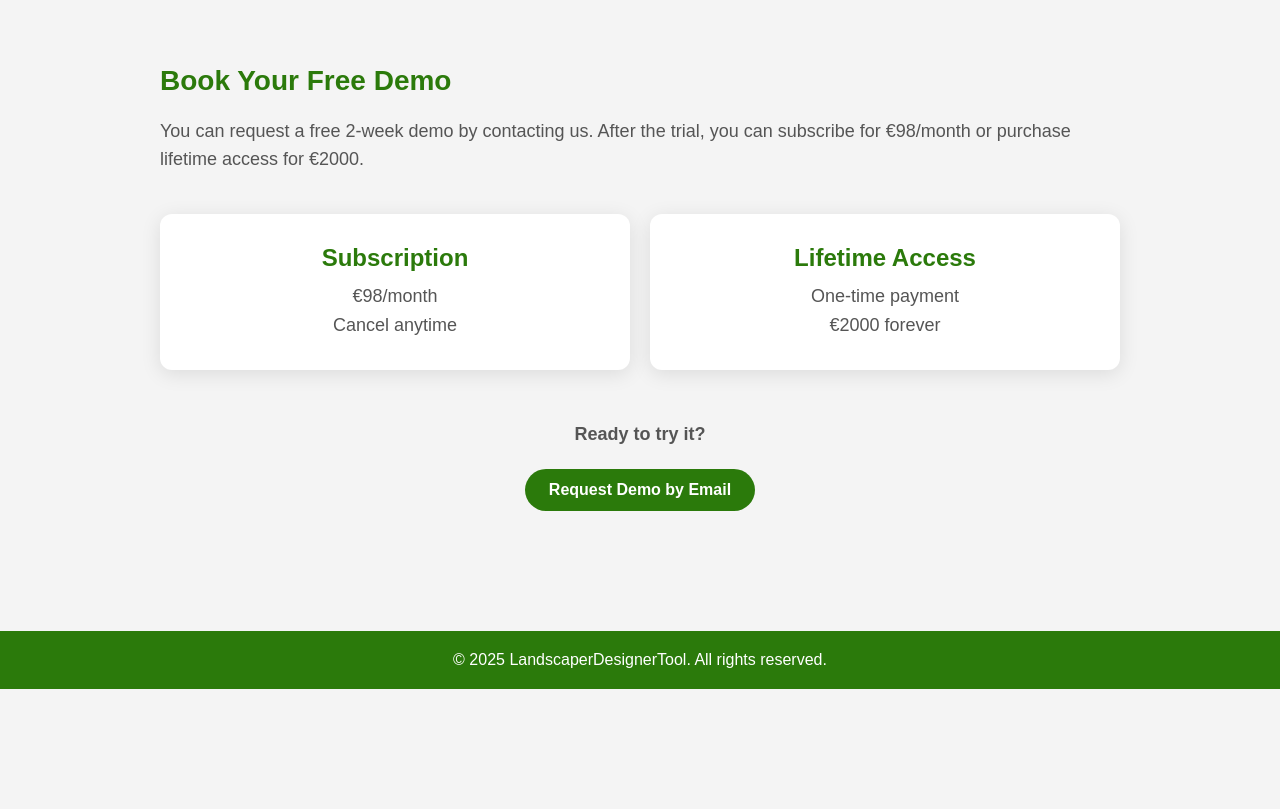
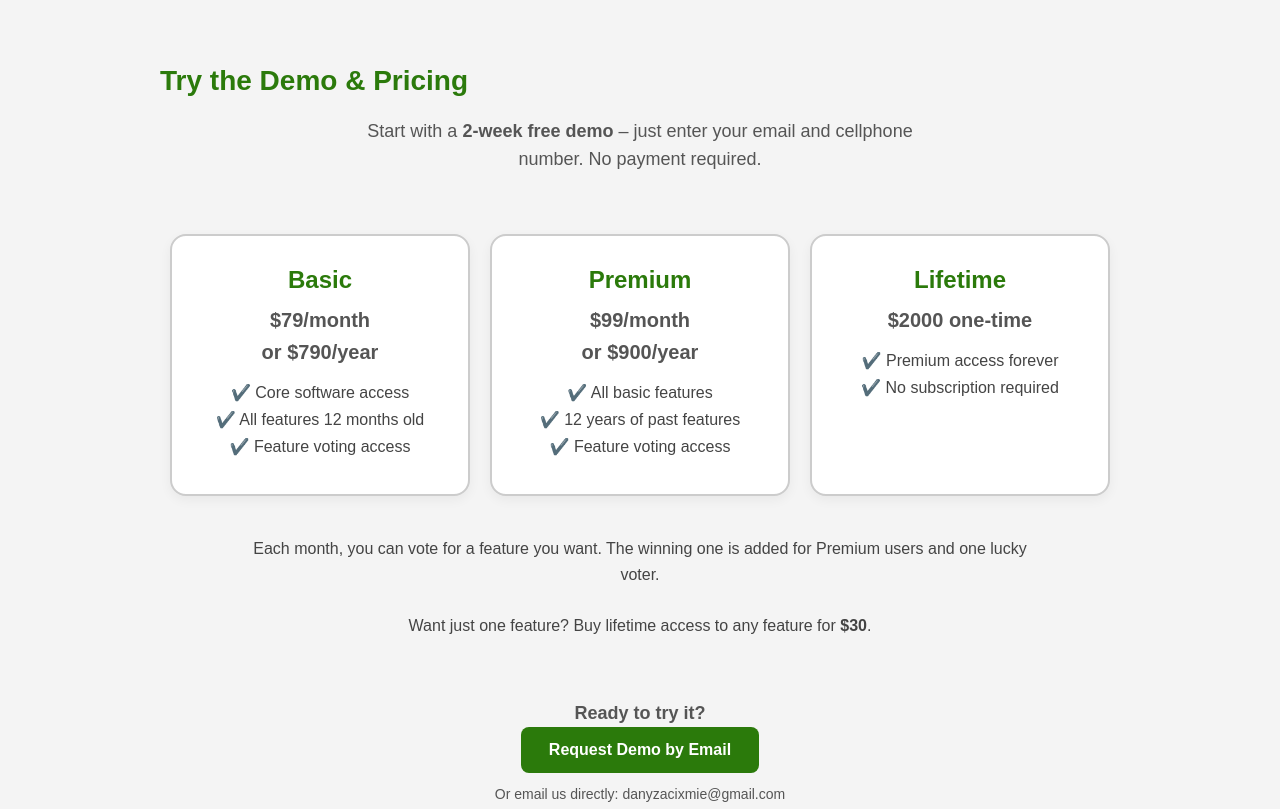
Before and after one commit to Gzernob/LsDT-new, a plain HTML site: page index.html in a window 1280 px wide. Shown: the part 2440-3249 px from the top of the page. Before the commit the page ends 3129 px from the top, so only its background shows below. Drawn offline with Linux system fonts and the light colour scheme.

Commit message:
changement des tarrifs

```diff
--- a/index.html
+++ b/index.html
@@ -122,47 +122,63 @@
       display: block;
     }
 
-    .pricing {
+    .pricing-cards {
       display: flex;
-      justify-content: space-around;
-      margin-top: 40px;
+      flex-wrap: wrap;
       gap: 20px;
-      flex-wrap: wrap;
+      margin-top: 60px;
+      justify-content: center;
     }
 
     .price-card {
-      background-color: white;
-      border-radius: 12px;
+      background: white;
+      border: 2px solid #ccc;
+      border-radius: 16px;
       padding: 30px;
-      text-align: center;
-      box-shadow: 0 4px 20px rgba(0,0,0,0.1);
+      box-shadow: 0 4px 12px rgba(0,0,0,0.05);
       flex: 1;
       min-width: 250px;
+      max-width: 300px;
+      text-align: center;
     }
 
     .price-card h3 {
+      color: #2b7a0b;
       font-size: 24px;
       margin-bottom: 10px;
-      color: #2b7a0b;
     }
 
     .price-card p {
-      font-size: 18px;
+      font-size: 20px;
+      font-weight: bold;
+      margin-bottom: 15px;
+    }
+
+    .price-card ul {
+      list-style: none;
+      padding: 0;
+      font-size: 16px;
+      color: #444;
+    }
+
+    .price-card ul li {
+      margin: 8px 0;
     }
 
     .contact {
       text-align: center;
-      margin-top: 50px;
+      margin-top: 60px;
     }
 
     .contact a {
       display: inline-block;
-      margin-top: 20px;
+      padding: 14px 28px;
       background-color: #2b7a0b;
       color: white;
-      padding: 12px 24px;
-      border-radius: 25px;
       font-weight: bold;
+      font-size: 16px;
+      text-decoration: none;
+      border-radius: 8px;
       transition: background 0.3s ease;
     }
 
@@ -199,7 +215,7 @@
     <nav>
       <a href="#features">Features</a>
       <a href="#mockup">Preview</a>
-      <a href="#demo" class="demo-button">Book a Demo</a>
+      <a href="#pricing" class="demo-button">Book a Demo</a>
     </nav>
   </header>
 
@@ -223,24 +239,53 @@
     </div>
   </section>
 
-  <section id="demo" class="section">
-    <h2>Book Your Free Demo</h2>
-    <p>You can request a free 2-week demo by contacting us. After the trial, you can subscribe for €98/month or purchase lifetime access for €2000.</p>
+  <!-- New Pricing & Demo Section -->
+  <section id="pricing" class="section">
+    <h2>Try the Demo & Pricing</h2>
+    <p style="text-align: center; max-width: 600px; margin: auto;">
+      Start with a <strong>2-week free demo</strong> – just enter your email and cellphone number. No payment required.
+    </p>
 
-    <div class="pricing">
+    <div class="pricing-cards">
       <div class="price-card">
-        <h3>Subscription</h3>
-        <p>€98/month<br>Cancel anytime</p>
+        <h3>Basic</h3>
+        <p>$79/month<br>or $790/year</p>
+        <ul>
+          <li>✔️ Core software access</li>
+          <li>✔️ All features 12 months old</li>
+          <li>✔️ Feature voting access</li>
+        </ul>
       </div>
+
       <div class="price-card">
-        <h3>Lifetime Access</h3>
-        <p>One-time payment<br>€2000 forever</p>
+        <h3>Premium</h3>
+        <p>$99/month<br>or $900/year</p>
+        <ul>
+          <li>✔️ All basic features</li>
+          <li>✔️ 12 years of past features</li>
+          <li>✔️ Feature voting access</li>
+        </ul>
+      </div>
+
+      <div class="price-card">
+        <h3>Lifetime</h3>
+        <p>$2000 one-time</p>
+        <ul>
+          <li>✔️ Premium access forever</li>
+          <li>✔️ No subscription required</li>
+        </ul>
       </div>
     </div>
 
+    <p style="margin-top: 40px; font-size: 16px; text-align: center; max-width: 800px; margin-left: auto; margin-right: auto; color: #444;">
+      Each month, you can vote for a feature you want. The winning one is added for Premium users and one lucky voter.<br><br>
+      Want just one feature? Buy lifetime access to any feature for <strong>$30</strong>.
+    </p>
+
     <div class="contact">
       <p><strong>Ready to try it?</strong></p>
-      <a href="mailto:danyzacixmie@gmail.com?subject=Demo Request - LandscaperDesignerTool">Request Demo by Email</a>
+      <a href="mailto:danyzacixmie@gmail.com?subject=Demo%20Request%20for%20LandscaperDesignerTool">Request Demo by Email</a>
+      <p style="margin-top: 10px; font-size: 14px;">Or email us directly: danyzacixmie@gmail.com</p>
     </div>
   </section>
 
```
